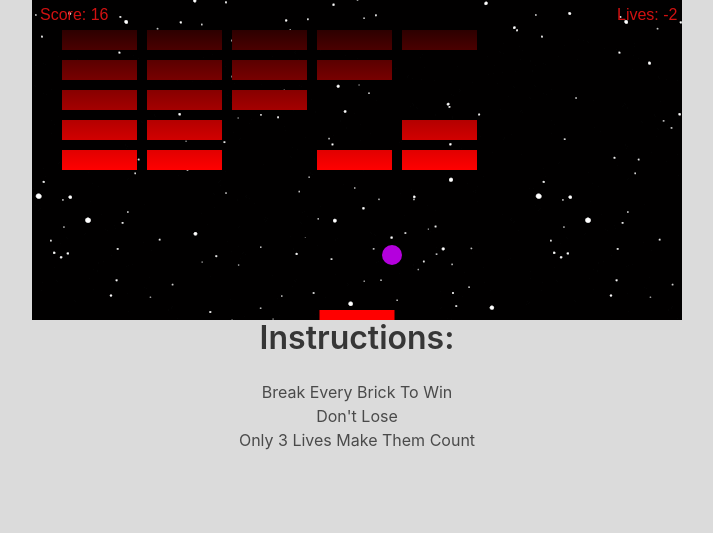
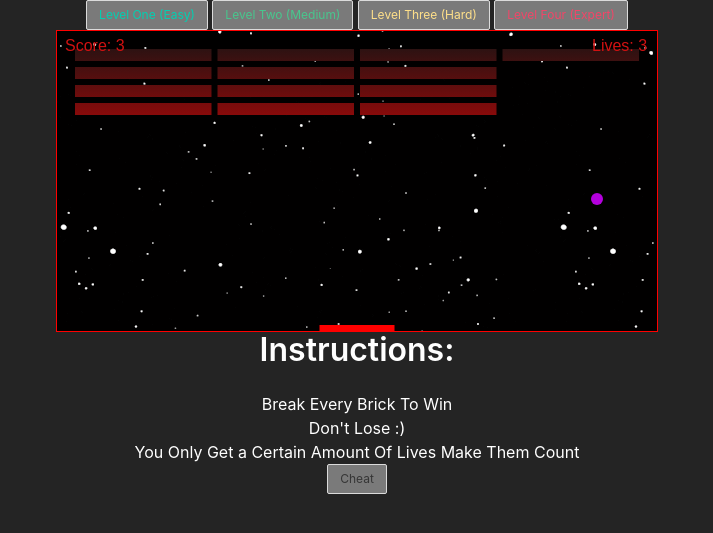
Before and after one commit to Momentum-PT-Team-3/javascript-mdn-build-a-game-tutorial-SamV808, a Django app: page / in a window 1280 px wide. Shown: the top 533 px of the page, without its empty margins (283-996 px from the left). Run offline with Django 3.2, Linux system fonts and the light colour scheme; some libraries are stand-ins or nearby versions.

Commit message:
Added difficulties/levels

```diff
--- a/static/css/style.css
+++ b/static/css/style.css
@@ -9,4 +9,9 @@ canvas {
     margin: 0 auto;
     background-image: url('../images/space.gif');
     background-repeat:repeat;
+    border: 1px solid red;
  }
+
+ button {
+    display: block;
+}
--- a/static/scripts/main.js
+++ b/static/scripts/main.js
@@ -1,37 +1,42 @@
 let canvas = document.getElementById("myCanvas");
 let ctx = canvas.getContext("2d");
-let ballRadius = 10;
+let scaleW = (canvas.width)/1000
+let scaleH = (canvas.height)/500
+let ballRadius = 10*scaleW;
 let x = canvas.width/2;
 let y = canvas.height-30;
-let dx = 5;
-let dy = -5;
-let paddleHeight = 10;
-let paddleWidth = 75;
+let dx = 5*scaleW;
+let dy = -5*scaleH;
+let paddleHeight = 10*scaleH;
+let paddleWidth = 125* scaleW;
 let paddleX = (canvas.width-paddleWidth)/2;
 let rightPressed = false;
 let leftPressed = false;
-let brickRowCount = 7;
-let brickColumnCount = 5;
-let brickHeight = 20;
-let brickWidth = 75;
-let brickPadding = 10;
-let brickOffsetTop = 30;
-let brickOffsetLeft = 30;
+let brickRowCount = 4;
+let brickColumnCount = 4;
+let brickHeight = 20 * scaleH;
+let brickWidth = 75 * scaleW;
+let brickPadding = 10 * scaleW;
+let brickOffsetTop = 30 * scaleH;
+let brickOffsetLeft = 30 * scaleW;
 let score = 0;
-let lives = 3;
+let lives = 5;
 let my_gradient = ctx.createLinearGradient(0, 0, 0, 170);
-my_gradient.addColorStop(0, "black");
+my_gradient.addColorStop(0, "#141414");
 my_gradient.addColorStop(1, "red");
 
 
 
 let bricks = [];
-for(let c=0; c<brickColumnCount; c++) {
-    bricks[c] = [];
-    for(let r=0; r<brickRowCount; r++) {
-        bricks[c][r] = { x: 0, y: 0, status: 1 };
+function buildBricks(){
+    for(let c=0; c<brickColumnCount; c++) {
+        bricks[c] = [];
+        for(let r=0; r<brickRowCount; r++) {
+            bricks[c][r] = { x: 0, y: 0, status: 1 };
+        }
     }
 }
+buildBricks()
 
 document.addEventListener("keydown", keyDownHandler, false);
 document.addEventListener("keyup", keyUpHandler, false);
@@ -95,11 +100,12 @@ function drawPaddle() {
     ctx.closePath();
 }
 function drawBricks() {
+    brickWidth = ((1000*scaleW)-(brickOffsetLeft*2)-(brickPadding*(brickColumnCount-1)))/brickColumnCount
 for(let c=0; c<brickColumnCount; c++) {
     for(let r=0; r<brickRowCount; r++) {
     if(bricks[c][r].status == 1) {
-        let brickX = (r*(brickWidth+brickPadding))+brickOffsetLeft;
-        let brickY = (c*(brickHeight+brickPadding))+brickOffsetTop;
+        let brickX = (c*(brickWidth+brickPadding))+brickOffsetLeft;
+        let brickY = (r*(brickHeight+brickPadding))+brickOffsetTop;
         bricks[c][r].x = brickX;
         bricks[c][r].y = brickY;
         ctx.beginPath();
@@ -150,8 +156,8 @@ else if(y + dy > canvas.height-ballRadius) {
     else {
         x = canvas.width/2;
         y = canvas.height-30;
-        dx = 5;
-        dy = -5;
+        dx = 5*scaleW;
+        dy = -5*scaleH;
         paddleX = (canvas.width-paddleWidth)/2;
     }
     }
@@ -170,6 +176,62 @@ y += dy;
 requestAnimationFrame(draw);
 }
 
+function levelOne(){
+    brickRowCount = 4;
+    brickColumnCount = 4;
+    paddleWidth = 125* scaleW;
+    buildBricks()
+    resetGame()
+    lives = 5;
+}
+
+function levelTwo() {
+
+    brickRowCount = 7;
+    brickColumnCount = 10;
+    paddleWidth = 95*scaleW;
+    buildBricks()
+    resetGame()
+    lives = 4;
+}
+
+function levelThree(){
+    brickRowCount = 8;
+    brickColumnCount = 15;
+    paddleWidth = 65*scaleW;
+    buildBricks()
+    resetGame()
+    lives = 3;
+}
+
+function levelFour(){
+    brickRowCount = 9;
+    brickColumnCount = 20;
+    paddleWidth = 55*scaleW;
+
+    buildBricks()
+    resetGame()
+    lives = 2;
+}
+
+function resetGame(){
+    paddleX = (canvas.width-paddleWidth)/2;
+    score = 0;
+    lives = 5;
+    x = canvas.width/2;
+    y = canvas.height-30;
+}
+
+function cheatCode(){
+    paddleWidth = 300;
+}
+
+const listen = event => {
+    const p = document.createElement('p');
+    p.innerText = "YOU CHEATER. If you fail you don't deserve to have a cheat";
+    document.querySelector('#container').appendChild(p);
+  }
+
 
 
 draw();
--- a/templates/index.html
+++ b/templates/index.html
@@ -1,6 +1,6 @@
 {% load static %}
 <!DOCTYPE html>
-<html class="has-background-grey-lighter">
+<html class="has-background-black-ter">
 <head>
     <meta charset="utf-8" />
     <title>The Brick Breaker</title>
@@ -8,13 +8,28 @@
     <link rel="stylesheet" href="https://cdnjs.cloudflare.com/ajax/libs/bulma/0.8.0/css/bulma.min.css">
     <link rel="stylesheet" href="{% static 'css/style.css' %}" type="text/css">
 </head>
+<header>
+    <div class="has-text-centered">
+        <button class="button has-background-grey has-text-primary is-small" onclick="levelOne()">Level One (Easy)</button>
+        <button class="button has-background-grey has-text-success is-small" onclick="levelTwo()">Level Two (Medium)</button>
+        <button class="button has-background-grey has-text-warning is-small" onclick="levelThree()">Level Three (Hard)</button>
+        <button class="button has-background-grey has-text-danger is-small" onclick="levelFour()">Level Four (Expert)</button>
+    </div>
+
+</header>
+
 <body>
-<canvas class="has-background-white" id="myCanvas" width="650" height="320"></canvas>
-<h1 class="title has-text-centered">Instructions:</h1>
-<p class="has-text-centered">
+<canvas class="has-background-white" id="myCanvas" width="600" height="300"></canvas>
+<h1 class="title has-text-centered has-text-white">Instructions:</h1>
+<p class="has-text-centered has-text-white">
      Break Every Brick To Win
-     <br>Don't Lose
-     <br>Only 3 Lives Make Them Count
+     <br>Don't Lose :)
+     <br>You Only Get a Certain Amount Of Lives Make Them Count
 </p>
+
+
+<div id="container" class="has-text-centered">
+    <button id="button" class="button has-background-grey is-small" onclick="cheatCode(), listen()">Cheat</button>
+</div>
 </body>
 </html>
```
